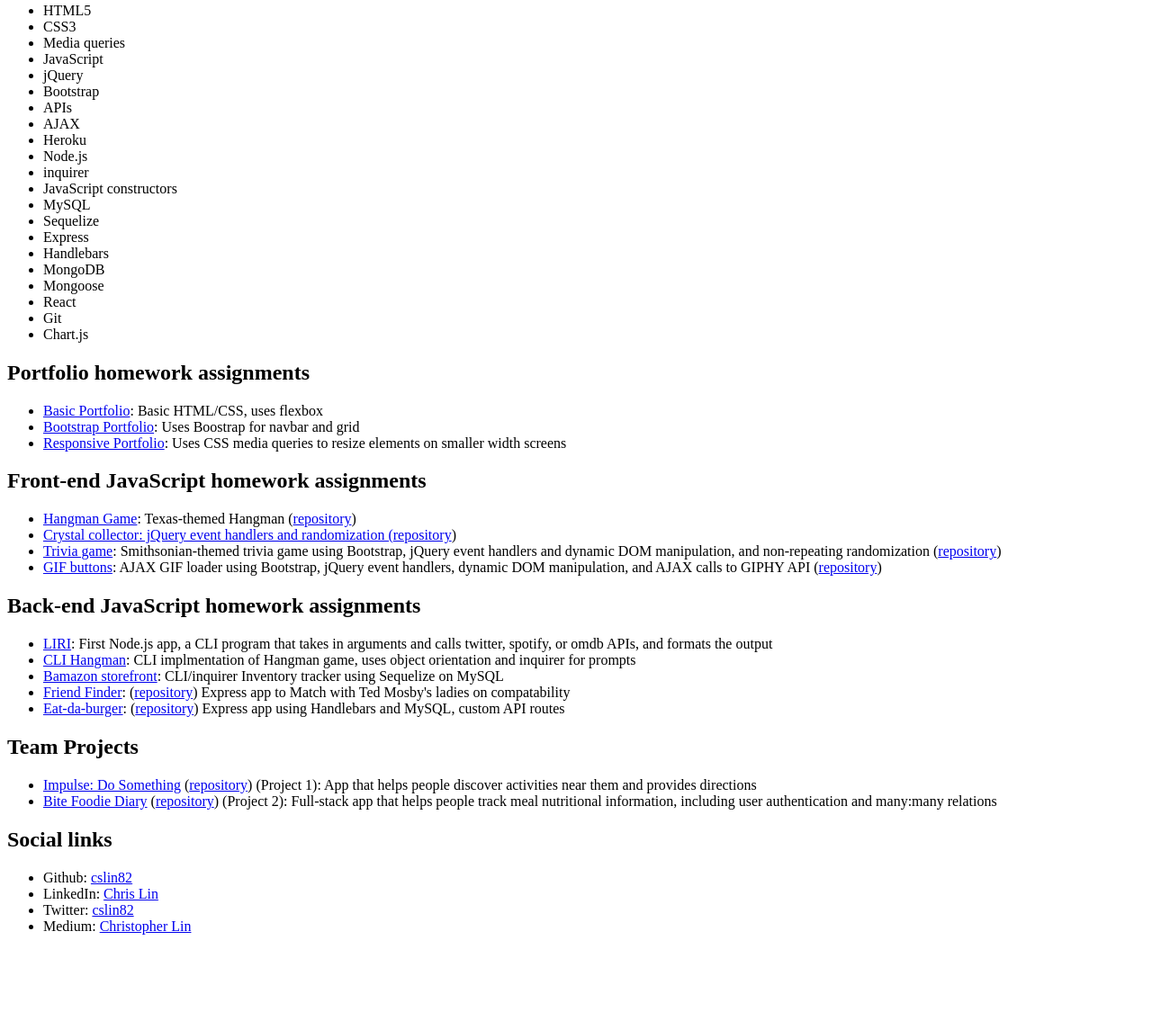
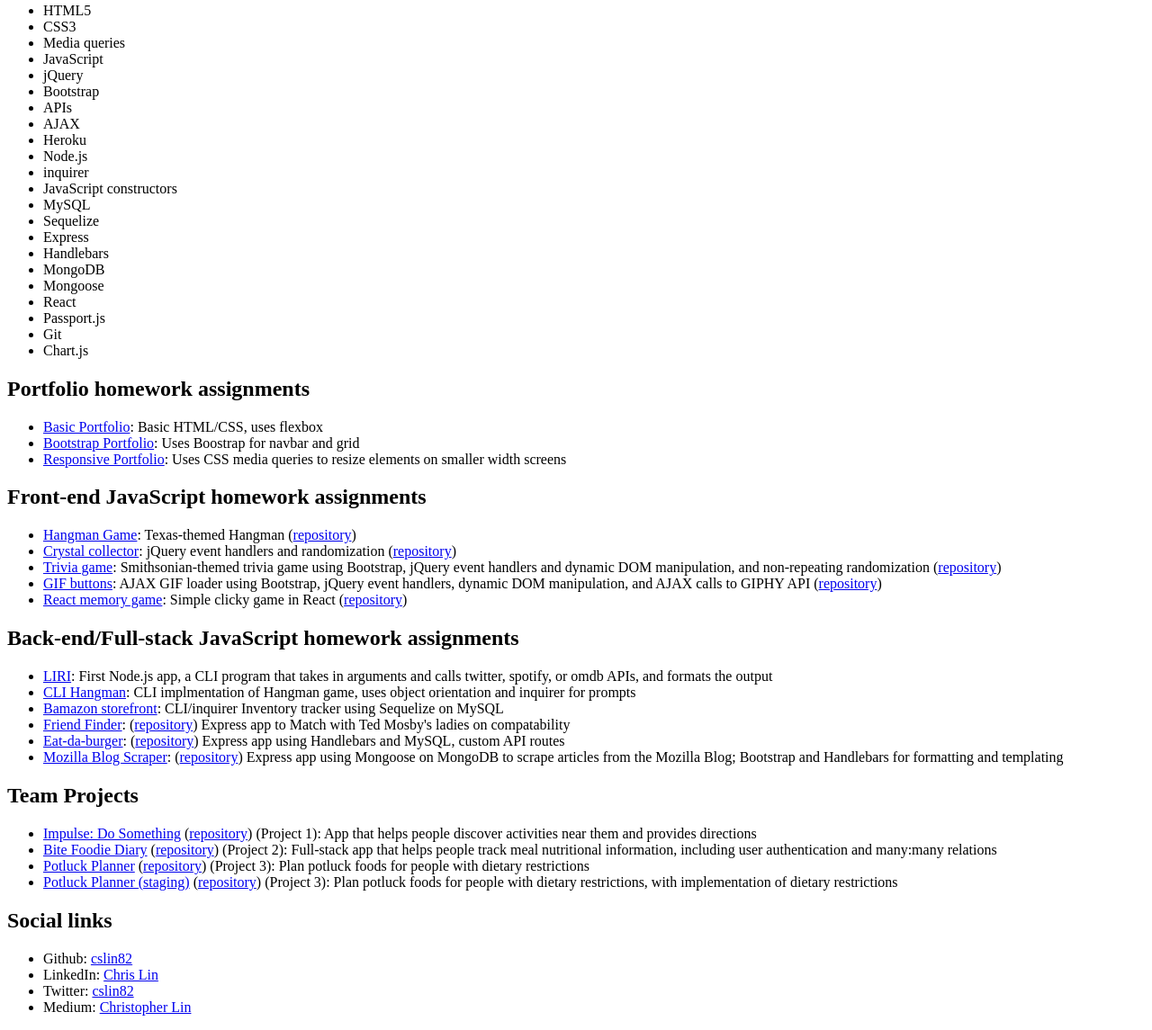
Before and after one commit to cslin82/cslin82.github.io, a plain HTML site: page index.html in a window 1280 px wide. Shown: the part 162-1307 px from the top of the page at 90% size. Before the commit the page ends 1217 px from the top, so only its background shows below. Drawn offline with Linux system fonts and the light colour scheme.

Commit message:
Add more items

```diff
--- a/index.html
+++ b/index.html
@@ -31,6 +31,7 @@
         <li>MongoDB</li>
         <li>Mongoose</li>
         <li>React</li>
+        <li>Passport.js</li>
         <li>Git</li>
         <li>Chart.js</li>
     </ul>
@@ -43,23 +44,27 @@
     <h2>Front-end JavaScript homework assignments</h2>
     <ul>
         <li><a href="/Hangman-Game/">Hangman Game</a>: Texas-themed Hangman (<a href="https://github.com/cslin82/Hangman-Game">repository</a>)</li>
-        <li><a href="/week-4-game/">Crystal collector: jQuery event handlers and randomization (<a href="https://github.com/cslin82/week-4-game">repository</a>)</li>
+        <li><a href="/week-4-game/">Crystal collector</a>: jQuery event handlers and randomization (<a href="https://github.com/cslin82/week-4-game">repository</a>)</li>
         <li><a href="/TriviaGame/">Trivia game</a>: Smithsonian-themed trivia game using Bootstrap, jQuery event handlers and dynamic DOM manipulation, and non-repeating randomization (<a href="https://github.com/cslin82/TriviaGame">repository</a>)</li>
         <li><a href="/GifTastic/">GIF buttons</a>: AJAX GIF loader using Bootstrap, jQuery event handlers, dynamic DOM manipulation, and AJAX calls to GIPHY API (<a href="https://github.com/cslin82/GifTastic">repository</a>)</li>
+        <li><a href="/react-memory-game/">React memory game</a>: Simple clicky game in React (<a href="https://github.com/cslin82/react-memory-game">repository</a>) </li>
     </ul>
 
-    <h2>Back-end JavaScript homework assignments</h2>
+    <h2>Back-end/Full-stack JavaScript homework assignments</h2>
     <ul>
         <li><a href="https://github.com/cslin82/liri-node-app">LIRI</a>: First Node.js app, a CLI program that takes in arguments and calls twitter, spotify, or omdb APIs, and formats the output</li>
         <li><a href="https://github.com/cslin82/constructor-word-guess">CLI Hangman</a>: CLI implmentation of Hangman game, uses object orientation and inquirer for prompts</li>
         <li><a href="https://github.com/cslin82/bamazon-storefront">Bamazon storefront</a>: CLI/inquirer Inventory tracker using Sequelize on MySQL</li>
         <li><a href="https://shielded-thicket-41997.herokuapp.com/">Friend Finder</a>: (<a href="https://github.com/cslin82/FriendFinder">repository</a>) Express app to Match with Ted Mosby's ladies on compatability</li>
         <li><a href="https://mysterious-lowlands-30821.herokuapp.com/">Eat-da-burger</a>: (<a href="https://github.com/cslin82/burger">repository</a>) Express app using Handlebars and MySQL, custom API routes</li>
+        <li><a href="https://mozilla-blog-scraper.herokuapp.com/">Mozilla Blog Scraper</a>: (<a href="https://github.com/cslin82/Mongo-News-Scraper">repository</a>) Express app using Mongoose on MongoDB to scrape articles from the Mozilla Blog; Bootstrap and Handlebars for formatting and templating</li>
     </ul>
     <h2>Team Projects</h2>
     <ul>
       <li><a href="https://anasib.github.io/ProjectOne-ACNU/">Impulse: Do Something</a> (<a href="https://github.com/anasib/ProjectOne-ACNU">repository</a>) (Project 1): App that helps people discover activities near them and provides directions</li>
       <li><a href="https://pure-taiga-52377.herokuapp.com/">Bite Foodie Diary</a> (<a href="https://github.com/jiapurdue/Nutrition-Tracker">repository</a>) (Project 2): Full-stack app that helps people track meal nutritional information, including user authentication and many:many relations</li>
+      <li><a href="https://potluck-planner-2018.herokuapp.com/">Potluck Planner</a> (<a href="https://github.com/kharrer13/potluck-planner">repository</a>) (Project 3): Plan potluck foods for people with dietary restrictions</li>
+      <li><a href="https://pure-sands-80000.herokuapp.com/">Potluck Planner (staging)</a> (<a href="https://github.com/kharrer13/potluck-planner">repository</a>) (Project 3): Plan potluck foods for people with dietary restrictions, with implementation of dietary restrictions</li>
     </ul>
     <h2>Social links</h2>
     <ul>
```
